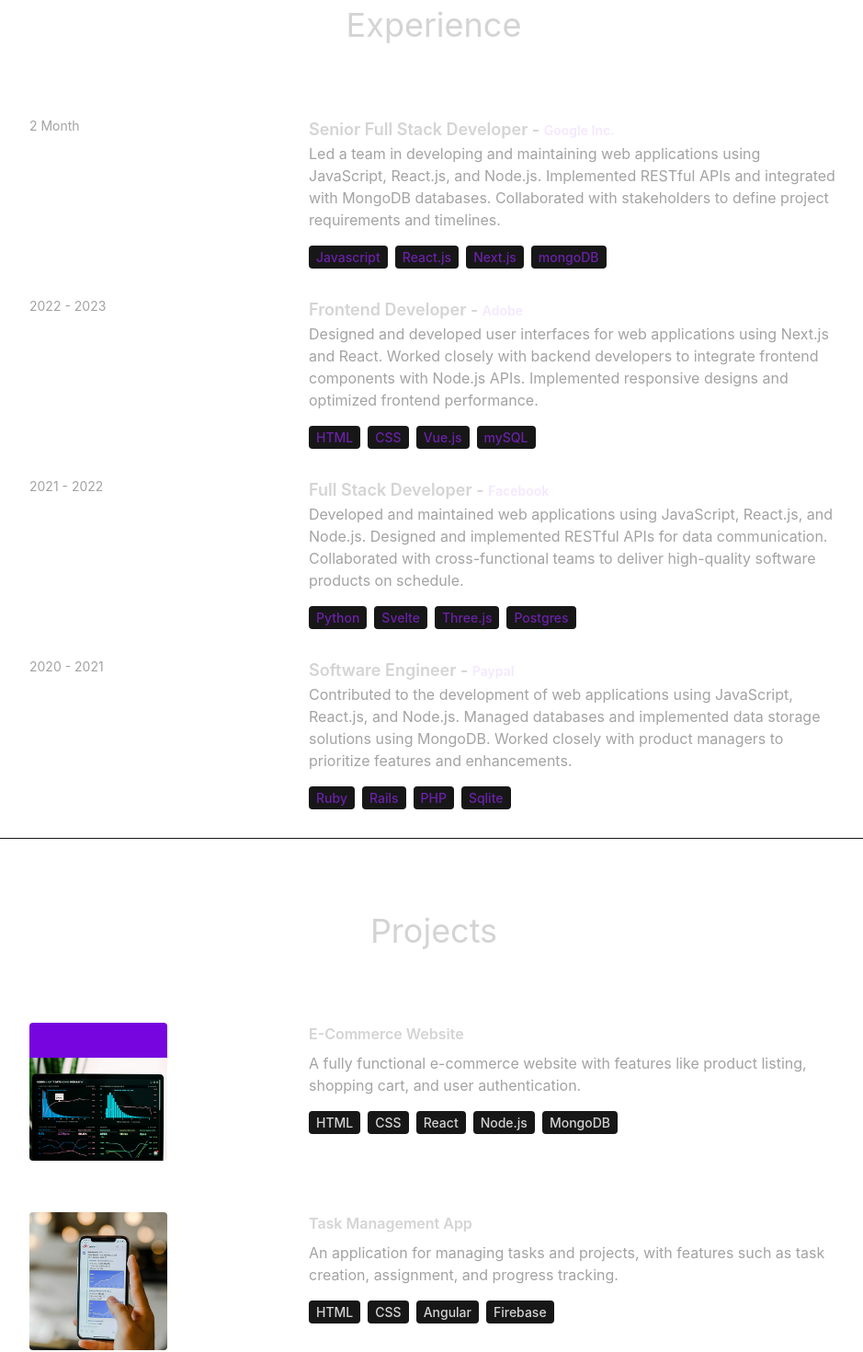
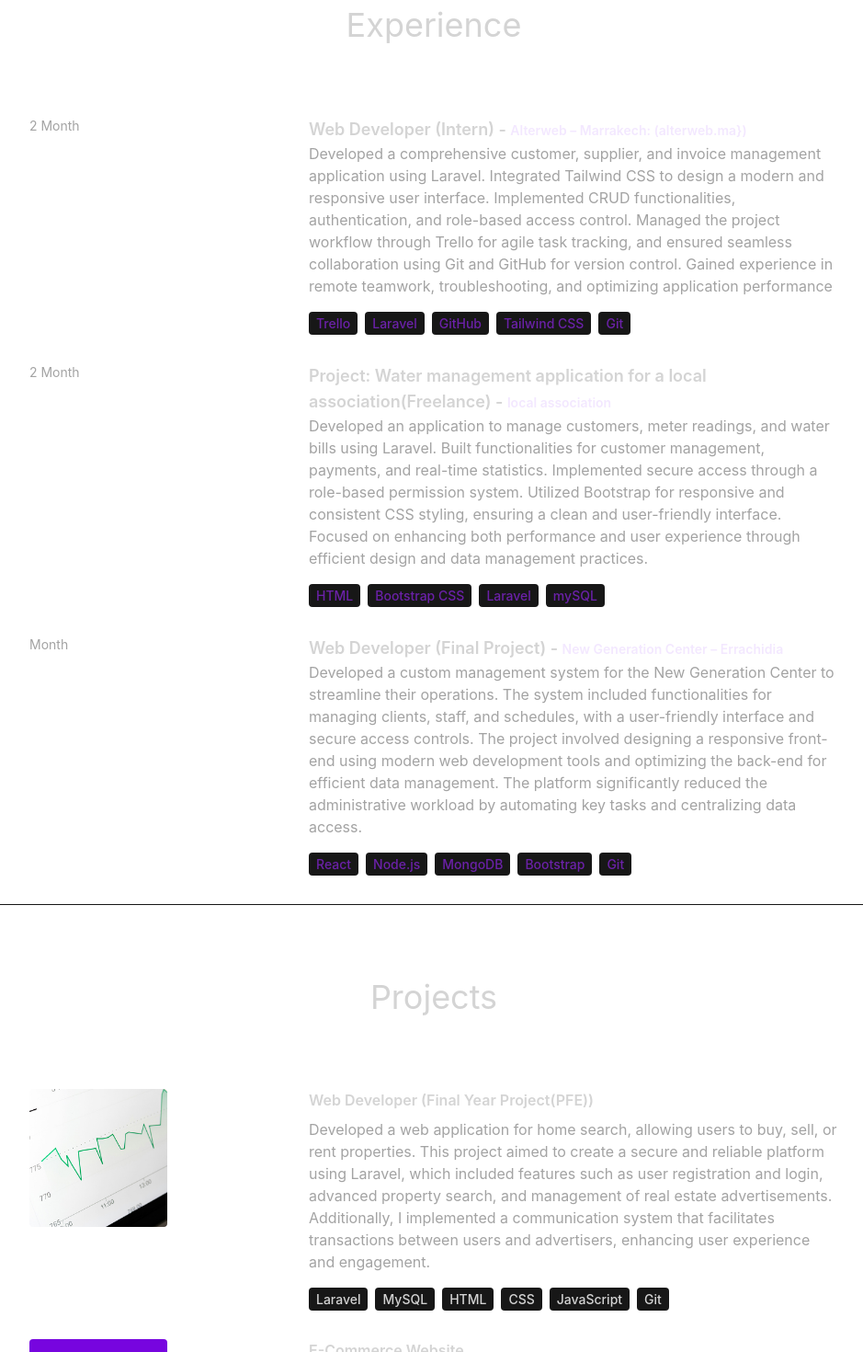
Before and after one commit to Oudra1729/Profil, a React (Vite) app: page / in a window 1280 px wide. Shown: the part 2040-3510 px from the top of the page at 92% size, without its empty margins (168-1107 px from the left). Built offline with nearby package versions, Linux system fonts and the light colour scheme.

Commit message:
update of index

```diff
--- a/src/constants/index.js
+++ b/src/constants/index.js
@@ -10,48 +10,62 @@ export const ABOUT_CONTENT = `With a strong foundation in computer science and a
 export const EXPERIENCES = [
   {
     Duration: "2 Month",
-    role: "Senior Full Stack Developer",
-    company: "Google Inc.",
-    description: `Led a team in developing and maintaining web applications using JavaScript, React.js, and Node.js. Implemented RESTful APIs and integrated with MongoDB databases. Collaborated with stakeholders to define project requirements and timelines.`,
-    technologies: ["Javascript", "React.js", "Next.js", "mongoDB"],
+    role: "Web Developer (Intern)",
+    company: "Alterweb – Marrakech: (alterweb.ma})",
+    description: `Developed a comprehensive customer, supplier, and invoice management application using Laravel. Integrated Tailwind CSS to
+design a modern and responsive user interface. Implemented CRUD functionalities, authentication, and role-based access control.
+Managed the project workflow through Trello for agile task tracking, and ensured seamless collaboration using Git and GitHub
+for version control. Gained experience in remote teamwork, troubleshooting, and optimizing application performance`,
+    technologies: ["Trello", "Laravel", "GitHub", "Tailwind CSS","Git"],
   },
   {
-    Duration: "2022 - 2023",
-    role: "Frontend Developer",
-    company: "Adobe",
-    description: `Designed and developed user interfaces for web applications using Next.js and React. Worked closely with backend developers to integrate frontend components with Node.js APIs. Implemented responsive designs and optimized frontend performance.`,
-    technologies: ["HTML", "CSS", "Vue.js", "mySQL"],
+    Duration: "2 Month",
+    role: "Project: Water management application for a local association(Freelance)",
+    company: "local association",
+    description: `Developed an application to manage customers, meter readings, and water bills using Laravel. Built functionalities for customer
+management, payments, and real-time statistics. Implemented secure access through a role-based permission system. Utilized
+Bootstrap for responsive and consistent CSS styling, ensuring a clean and user-friendly interface. Focused on enhancing both
+performance and user experience through efficient design and data management practices.`,
+    technologies: ["HTML", "Bootstrap CSS", "Laravel", "mySQL"],
   },
   {
-    Duration: "2021 - 2022",
-    role: "Full Stack Developer",
-    company: "Facebook",
-    description: `Developed and maintained web applications using JavaScript, React.js, and Node.js. Designed and implemented RESTful APIs for data communication. Collaborated with cross-functional teams to deliver high-quality software products on schedule.`,
-    technologies: ["Python", "Svelte", "Three.js", "Postgres"],
+    Duration: "Month",
+    role: "Web Developer (Final Project)",
+    company: "New Generation Center – Errachidia",
+    description: `Developed a custom management system for the New Generation Center to streamline their operations. The system included functionalities for managing clients, staff, and schedules, with a user-friendly interface and secure access controls. The project involved designing a responsive front-end using modern web development tools and optimizing the back-end for efficient data management. The platform significantly reduced the administrative workload by automating key tasks and centralizing data access.`,
+    technologies: ["React", "Node.js", "MongoDB", "Bootstrap", "Git"],
   },
-  {
-    Duration: "2020 - 2021",
-    role: "Software Engineer",
-    company: "Paypal",
-    description: `Contributed to the development of web applications using JavaScript, React.js, and Node.js. Managed databases and implemented data storage solutions using MongoDB. Worked closely with product managers to prioritize features and enhancements.`,
-    technologies: ["Ruby", "Rails", "PHP", "Sqlite"],
-  },
+  // {
+  //   Duration: "2020 - 2021",
+  //   role: "Software Engineer",
+  //   company: "Paypal",
+  //   description: `Contributed to the development of web applications using JavaScript, React.js, and Node.js. Managed databases and implemented data storage solutions using MongoDB. Worked closely with product managers to prioritize features and enhancements.`,
+  //   technologies: ["Ruby", "Rails", "PHP", "Sqlite"],
+  // },
 ];
 
 export const PROJECTS = [
+  {
+    title: "Web Developer (Final Year Project(PFE))",
+    image: project4,
+    role: "Web Developer (Final Year Project)",
+    company: "ISTA Mohammed El-Fassi Errachidia",
+    description: `Developed a web application for home search, allowing users to buy, sell, or rent properties. This project aimed to create a secure and reliable platform using Laravel, which included features such as user registration and login, advanced property search, and management of real estate advertisements. Additionally, I implemented a communication system that facilitates transactions between users and advertisers, enhancing user experience and engagement.`,
+    technologies: ["Laravel", "MySQL", "HTML", "CSS", "JavaScript", "Git"],
+  },
   {
     title: "E-Commerce Website",
     image: project1,
     description:
       "A fully functional e-commerce website with features like product listing, shopping cart, and user authentication.",
-    technologies: ["HTML", "CSS", "React", "Node.js", "MongoDB"],
+    technologies: ["HTML", "Bootstrap CSS", "React", "Node.js", "MongoDB"],
   },
   {
-    title: "Task Management App",
+    title: "Intern management App",
     image: project2,
     description:
       "An application for managing tasks and projects, with features such as task creation, assignment, and progress tracking.",
-    technologies: ["HTML", "CSS", "Angular", "Firebase"],
+    technologies: ["HTML", "CSS", "Laravel", "MySQL"],
   },
   {
     title: "Portfolio Website",
@@ -61,11 +75,10 @@ export const PROJECTS = [
     technologies: ["HTML", "CSS", "React", "Bootstrap"],
   },
   {
-    title: "Blogging Platform",
+    title: "Ecole-gestion-tkinter-app- ",
     image: project4,
-    description:
-      "A platform for creating and publishing blog posts, with features like rich text editing, commenting, and user profiles.",
-    technologies: ["HTML", "CSS", "Vue.js", "Express", "mySQL"],
+    description: `Designed and developed a desktop application using Python and Tkinter to manage school operations. The application provides functionalities to manage student records, staff information, class schedules, and attendance. It includes features for generating reports, tracking performance, and managing administrative tasks. This project allowed the school staff to efficiently organize and access data, improving the overall management of the institution.`,
+    technologies: ["Python", "Tkinter", "SQLite", "Git"],
   },
 ];
 
```
